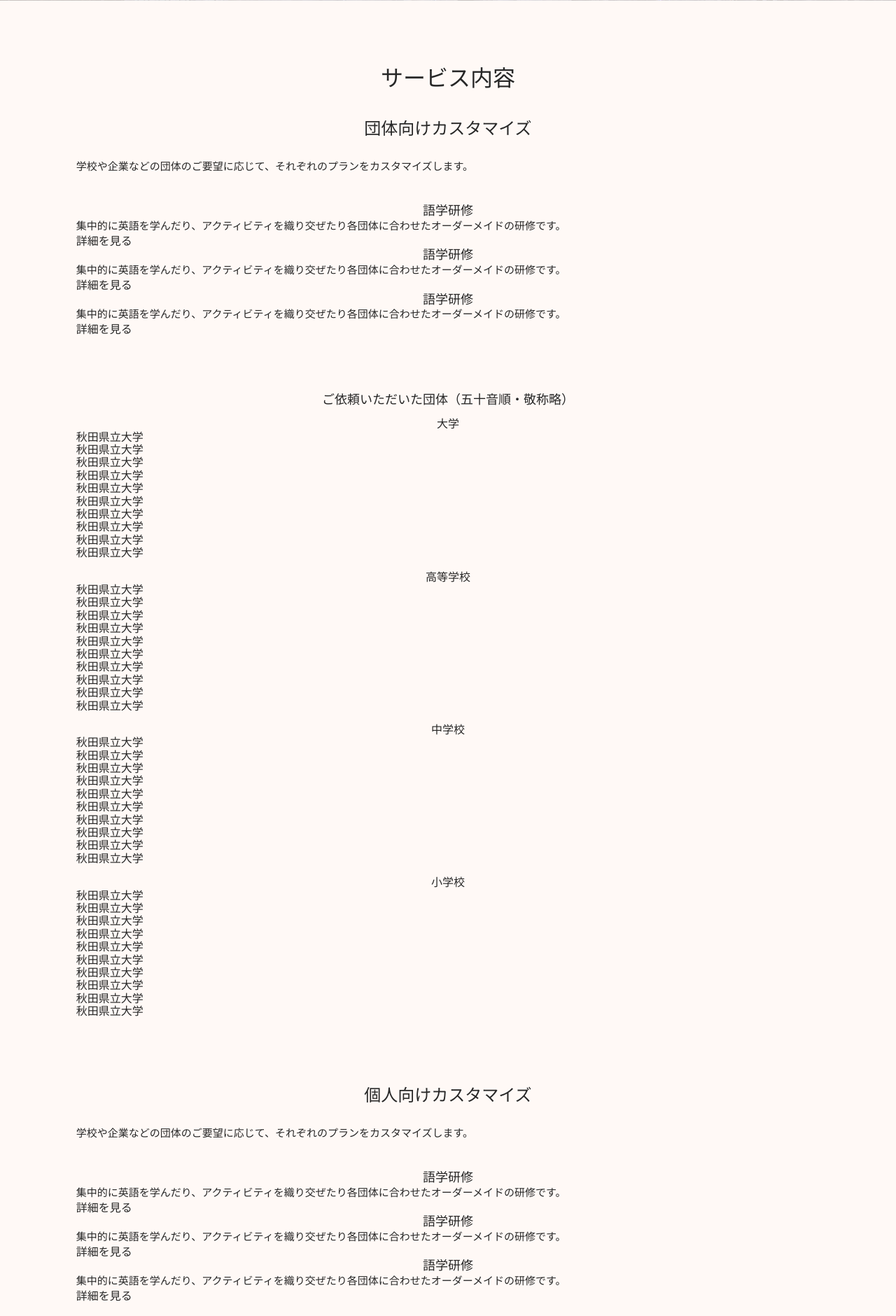
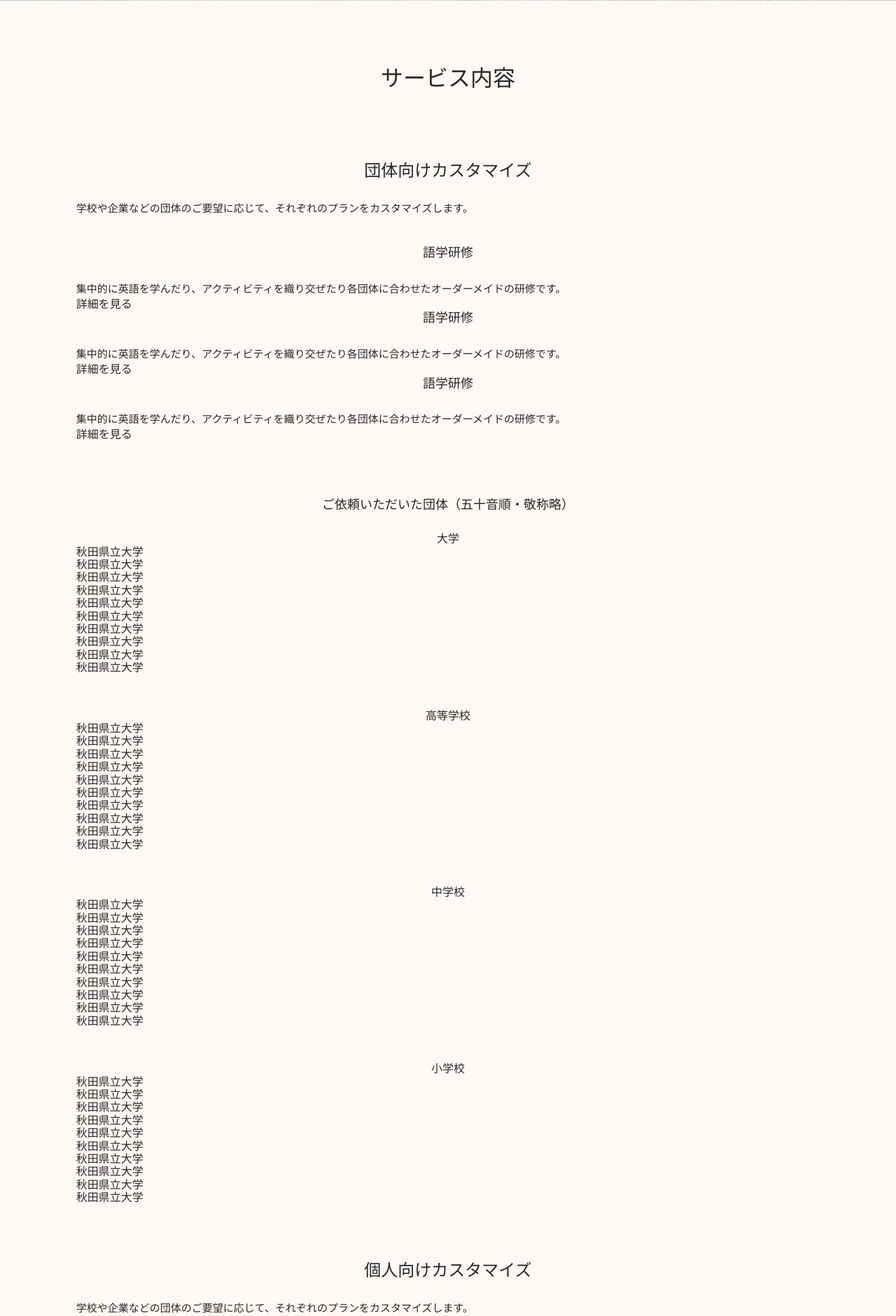
Before and after one commit to k8732yamazaki/Kaori, a PHP site: page / in a window 1280 px wide. Shown: the part 399-2279 px from the top of the page at 70% size. Run offline with PHP 8.4, Linux system fonts and the light colour scheme; some libraries are stand-ins or nearby versions.

Commit message:
Adjust inner and content margins

```diff
--- a/css/style.css
+++ b/css/style.css
@@ -41,8 +41,8 @@ h4 {
 
 .inner {
     width: 83%;
-    margin: 0 auto;
-    padding: 90px 0 100px;
+    margin: 0 auto 100px;
+    padding: 90px 0 0;
 }
 
 h2, h3, h4, .toggle_title, .textAlign_center {
@@ -50,7 +50,7 @@ h2, h3, h4, .toggle_title, .textAlign_center {
 }
 
 .content {
-    padding: 60px 0 0;
+    margin-top: 60px;
 }
 
 /* header -------------------------------------  */
@@ -97,8 +97,8 @@ nav li {
     padding: 40px 0 0;
 }
 
-#service .content_individual {
-    padding: 80px 0 0;
+#service .content {
+    margin-bottom: 80px;
 }
 
 .container_card {
@@ -109,6 +109,14 @@ nav li {
     margin: 80px 0 0;
 }
 
+#service  h4 {
+    margin: 0 0 30px;
+}
+
+.toggle_content {
+    margin: 0 0 50px;
+}
+
 /* end of service -------------------------------------  */
 
 /* for sp ------------------------------------- */
```
